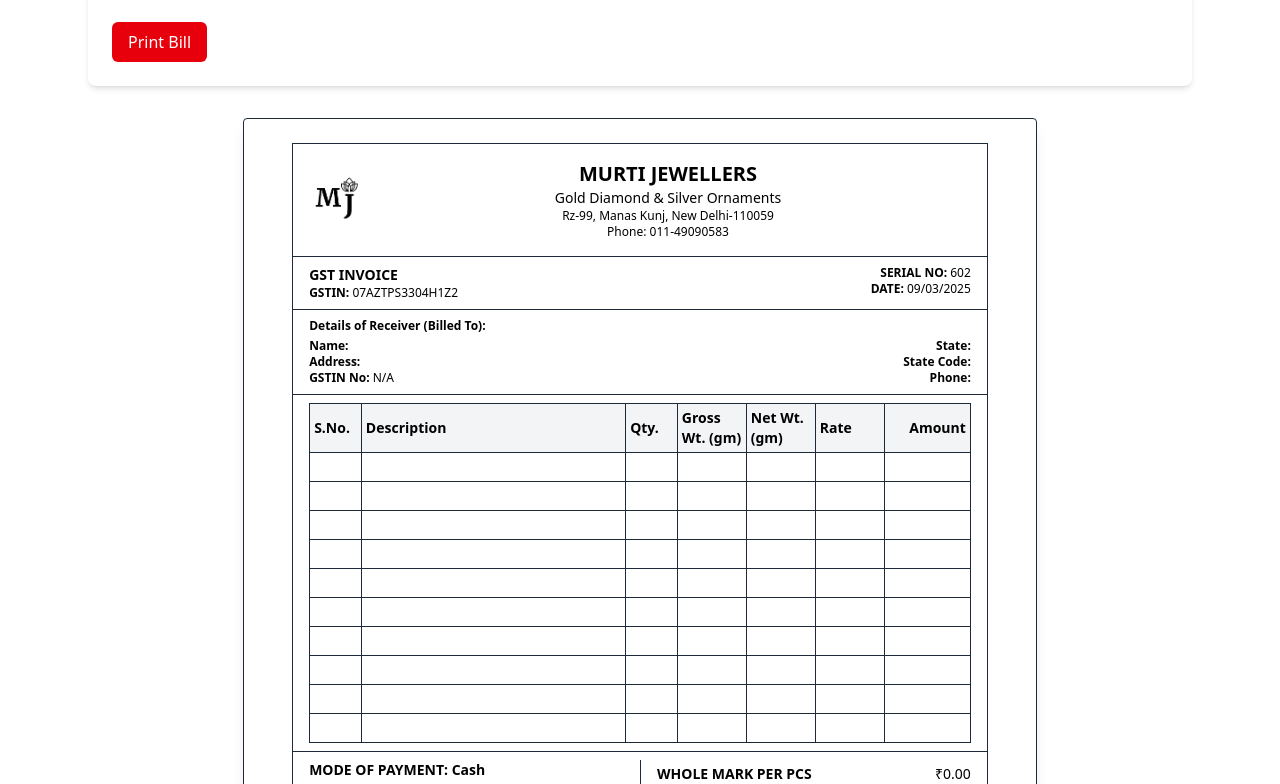
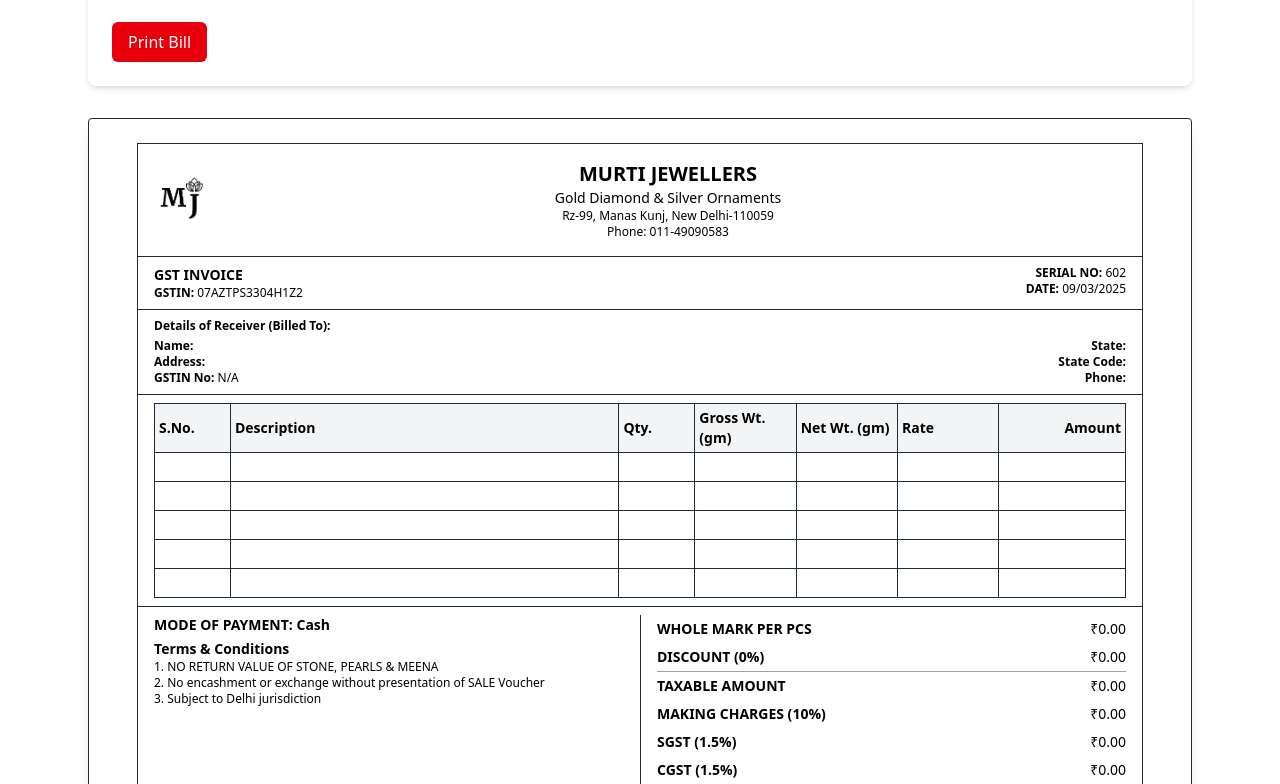
Before and after one commit to VanshSharma0/Bill-Generator, a React (Vite) app: page / in a window 1280 px wide. Shown: the part 976-1760 px from the top of the page. Built offline with nearby package versions, Linux system fonts and the light colour scheme; the HTML template or start-up script is replaced by a standard one.

Commit message:
refactor BillPreview component for improved layout and simplified height management

```diff
--- a/src/components/BillPreview.jsx
+++ b/src/components/BillPreview.jsx
@@ -26,10 +26,9 @@
     };
 
     return (
-      <div className="bill-preview bg-white p-6 border border-gray-800 rounded shadow-lg print:border-0 print:shadow-none mx-auto min-h-screen flex flex-col print:min-h-0 print:h-auto print:max-h-screen" style={{ width: '210mm', minHeight: '297mm' }}>
-        <div className="print-area">
-        <div className="mx-6 print:mx-4 h-full flex flex-col">
-          <table className="w-full border border-gray-800 h-full">
+      <div className="bill-preview bg-white p-6 border border-gray-800 rounded shadow-lg print:border-0 print:shadow-none mx-auto print:h-auto">
+        <div className="mx-6 print:mx-4">
+          <table className="w-full border border-gray-800">
             <tbody>
               {/* Header with Logo */}
               <tr>
@@ -81,10 +80,10 @@
                 </td>
               </tr>
 
-              {/* Item Details - Now with flexible height */}
-              <tr className="min-h-0">
-                <td className="px-4 py-2 border-b border-gray-800 align-top" style={{ height: '40%' }}>
-                  <table className="w-full border-collapse text-sm h-full">
+              {/* Item Details - Simplified height management */}
+              <tr>
+                <td className="px-4 py-2 border-b border-gray-800 align-top">
+                  <table className="w-full border-collapse text-sm">
                     <thead>
                       <tr className="bg-gray-100">
                         <th className="border border-gray-800 p-1 text-left w-12">S.No.</th>
@@ -96,7 +95,7 @@
                         <th className="border border-gray-800 p-1 text-right w-20">Amount</th>
                       </tr>
                     </thead>
-                    <tbody className="h-full">
+                    <tbody>
                       {billData.items.map((item, index) => (
                         <tr key={item.id}>
                           <td className="border border-gray-800 p-1">{index + 1}</td>
@@ -108,8 +107,8 @@
                           <td className="border border-gray-800 p-1 text-right">₹{formatIndianCurrency(parseFloat(item.amount))}</td>
                         </tr>
                       ))}
-                      {/* Create more empty rows to fill space */}
-                      {[...Array(Math.max(0, Math.min(10, 12 - billData.items.length)))].map((_, index) => (
+                      {/* Create more empty rows to fill space, but limit the number */}
+                      {[...Array(Math.max(0, Math.min(5, 10 - billData.items.length)))].map((_, index) => (
                         <tr key={`empty-${index}`}>
                           <td className="border border-gray-800 p-1">&nbsp;</td>
                           <td className="border border-gray-800 p-1"></td>
@@ -214,7 +213,6 @@
             </button>
           </div>
         </div>
-        </div>
       </div>
     );
 }
--- a/src/index.css
+++ b/src/index.css
@@ -14,13 +14,11 @@
   }
 
   .bill-preview {
-    /* Remove one instance of 'page-break-after: always;' */
-    page-break-after: always; /* Ensure the bill stays on one page */
     position: absolute;
     left: 0;
     top: 0;
     width: 100%;
-    page-break-inside: avoid; /* Prevent page breaks within the bill */
+    page-break-inside: avoid; /* This prevents breaks within the bill */
   }
 
   .item-list { /* Example for a list of items */
```
